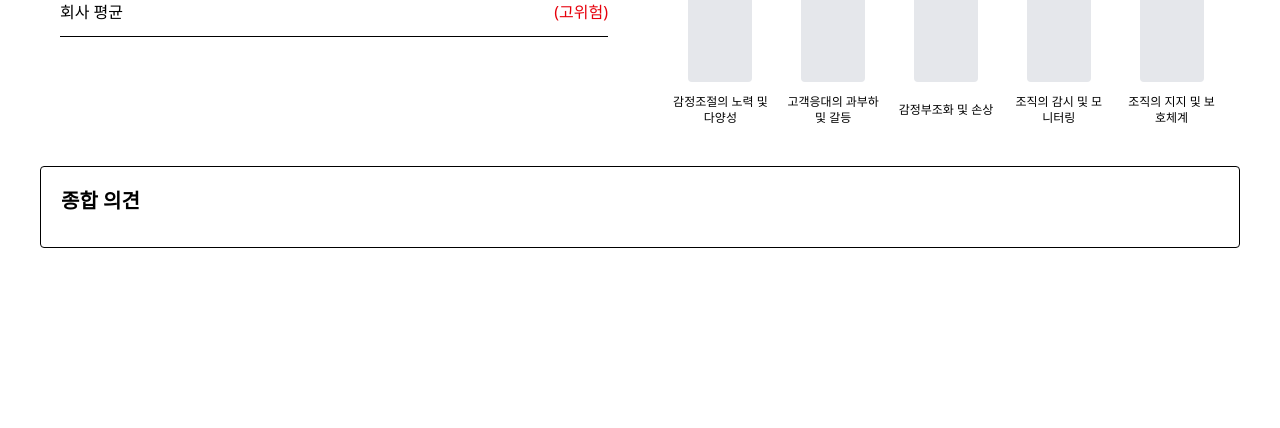
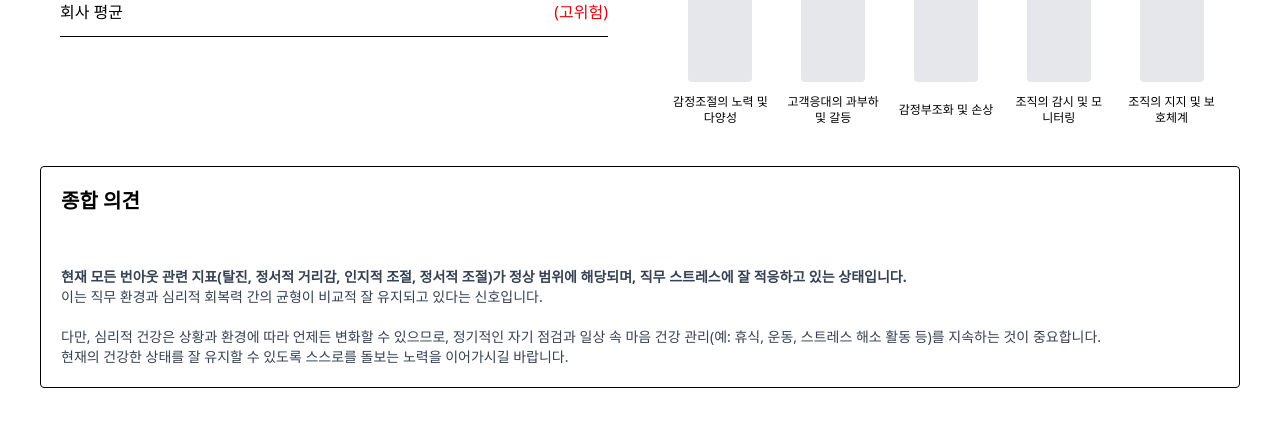
Before and after one commit to partlyjadedyouth/callective-report-generator, a Python web app: template templates/personal_template.html in a window 1280 px wide. Shown: the part 599-1027 px from the top of the page. Before the commit the page ends 847 px from the top, so only its background shows below. Run offline with Jinja, Linux system fonts and the light colour scheme; the template is opened without the code that fills it, so the values that code supplies are empty.

Commit message:
[main] Modify personal report generator

```diff
--- a/src/personal_report_generator.py
+++ b/src/personal_report_generator.py
@@ -212,5 +212,3 @@ for participant in participants:
         )  # Generate PDF, ensuring background graphics (like colors) are printed
         # browser.close() # Close the browser # Close the browser
         browser.close()  # Close the browser
-
-    break
--- a/templates/personal_template.html
+++ b/templates/personal_template.html
@@ -608,6 +608,27 @@ else 'bg-yellow-400' if current_score <=config.cutoff[1] else 'bg-red-400' %}
             {% if burnout_primary_this_week > cutoff_burnout_primary[0] or burnout_exhaustion_this_week > cutoff_burnout_exhaustion[0] or burnout_depersonalization_this_week > cutoff_burnout_depersonalization[0] or burnout_cognitive_regulation_this_week > cutoff_burnout_cognitive_regulation[0] %}<br>{% endif %}
             직무 중 감정 조절이 어려워 스트레스와 고통을 경험하고 있을 가능성이 높습니다.
           {% endif %}
+
+          <br><br>
+          {% if burnout_exhaustion_this_week > cutoff_burnout_exhaustion[1] or burnout_depersonalization_this_week > cutoff_burnout_depersonalization[1] or burnout_cognitive_regulation_this_week > cutoff_burnout_cognitive_regulation[1] or burnout_emotional_regulation_this_week > cutoff_burnout_emotional_regulation[1] %}
+            <strong>현재 번아웃 관련 지표 중 하나 이상에서 위험 수준의 심리적 고갈 신호가 확인되었습니다. 이는 직무 수행에 지속적인 부담이나 정서적 어려움을 느끼고 있을 가능성을 시사합니다.</strong><br><br>
+
+            이러한 상태가 지속되면 심리적·신체적 건강에 영향을 미칠 수 있으므로, 더 이상 혼자 감당하려 하기보다는 전문가의 도움을 받아 회복 계획을 세우는 것이 꼭 필요합니다.<br><br>
+
+            자신을 돌보는 것은 결코 이기적인 일이 아니며, 지금은 회복과 재충전을 위한 적극적인 개입이 필요한 시점입니다.
+          {% elif burnout_exhaustion_this_week > cutoff_burnout_exhaustion[0] or burnout_depersonalization_this_week > cutoff_burnout_depersonalization[0] or burnout_cognitive_regulation_this_week > cutoff_burnout_cognitive_regulation[0] or burnout_emotional_regulation_this_week > cutoff_burnout_emotional_regulation[0] %}
+            <strong>현재 번아웃 관련 지표 중 일부가 준위험 수준에 해당되며, 일상 또는 직무에서 심리적 피로감이나 스트레스의 초기 신호가 감지되고 있습니다.</strong><br>
+            지금은 자신의 상태를 인식하고, 적극적으로 회복을 위한 조치를 시작하기에 적절한 시기입니다.<br><br>
+
+            꾸준한 자기 관리와 더불어 필요 시 전문가의 도움을 받는 것도 건강한 회복에 도움이 될 수 있습니다.<br>
+            지금의 상태를 방치하지 않고 돌보려는 노력이 이후의 번아웃을 예방하는 중요한 열쇠가 됩니다.
+          {% else %}
+            <strong>현재 모든 번아웃 관련 지표(탈진, 정서적 거리감, 인지적 조절, 정서적 조절)가 정상 범위에 해당되며, 직무 스트레스에 잘 적응하고 있는 상태입니다.</strong><br>
+            이는 직무 환경과 심리적 회복력 간의 균형이 비교적 잘 유지되고 있다는 신호입니다.<br><br>
+
+            다만, 심리적 건강은 상황과 환경에 따라 언제든 변화할 수 있으므로, 정기적인 자기 점검과 일상 속 마음 건강 관리(예: 휴식, 운동, 스트레스 해소 활동 등)를 지속하는 것이 중요합니다.<br>
+            현재의 건강한 상태를 잘 유지할 수 있도록 스스로를 돌보는 노력을 이어가시길 바랍니다.
+          {% endif %}
         </p>
       </div>
 
```
